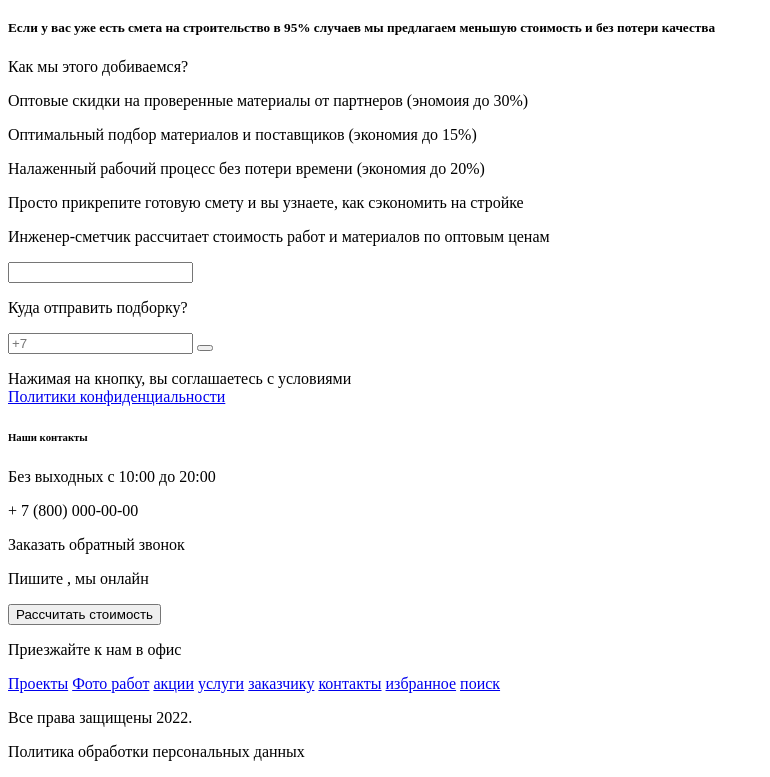
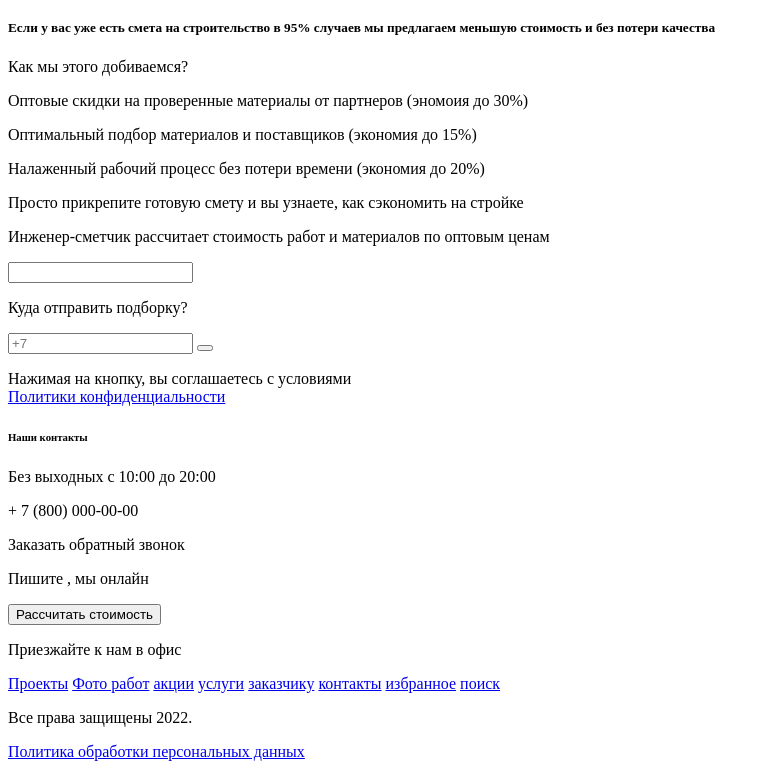
Before and after one commit to RGarafiev/--, a plain HTML site: page index.html in a window 1280 px wide. Shown: the part 5552-6329 px from the top of the page, without its empty margins (0-770 px from the left). Drawn offline with Linux system fonts and the light colour scheme.

Commit message:
Изменен 1 тег

```diff
--- a/index.html
+++ b/index.html
@@ -489,7 +489,7 @@
         </div>
         <div class="footer_info">
             <p class="copyrights">Все права защищены 2022.</p>
-            <p class="personal_data">Политика обработки персональных данных</p>
+            <a href="#" class="personal_data">Политика обработки персональных данных</a>
         </div>
     </footer>
 </body>
```
